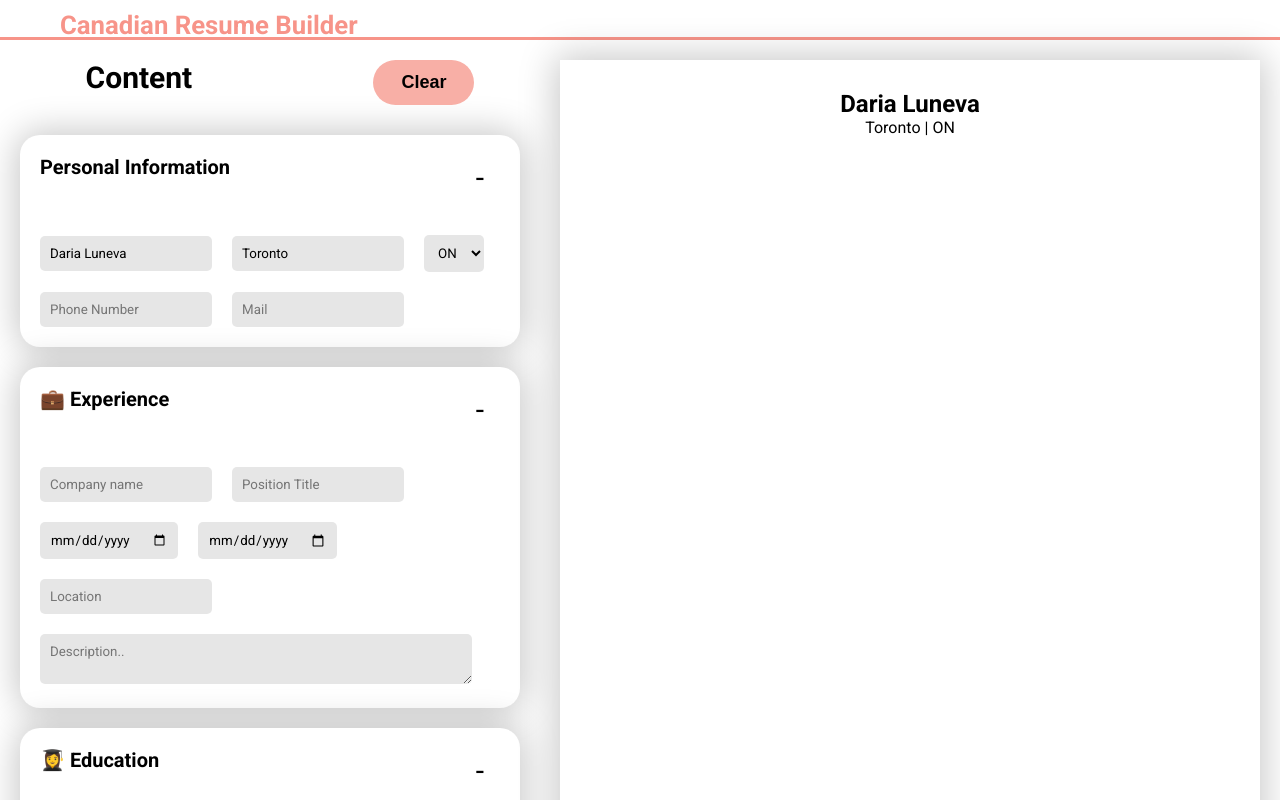
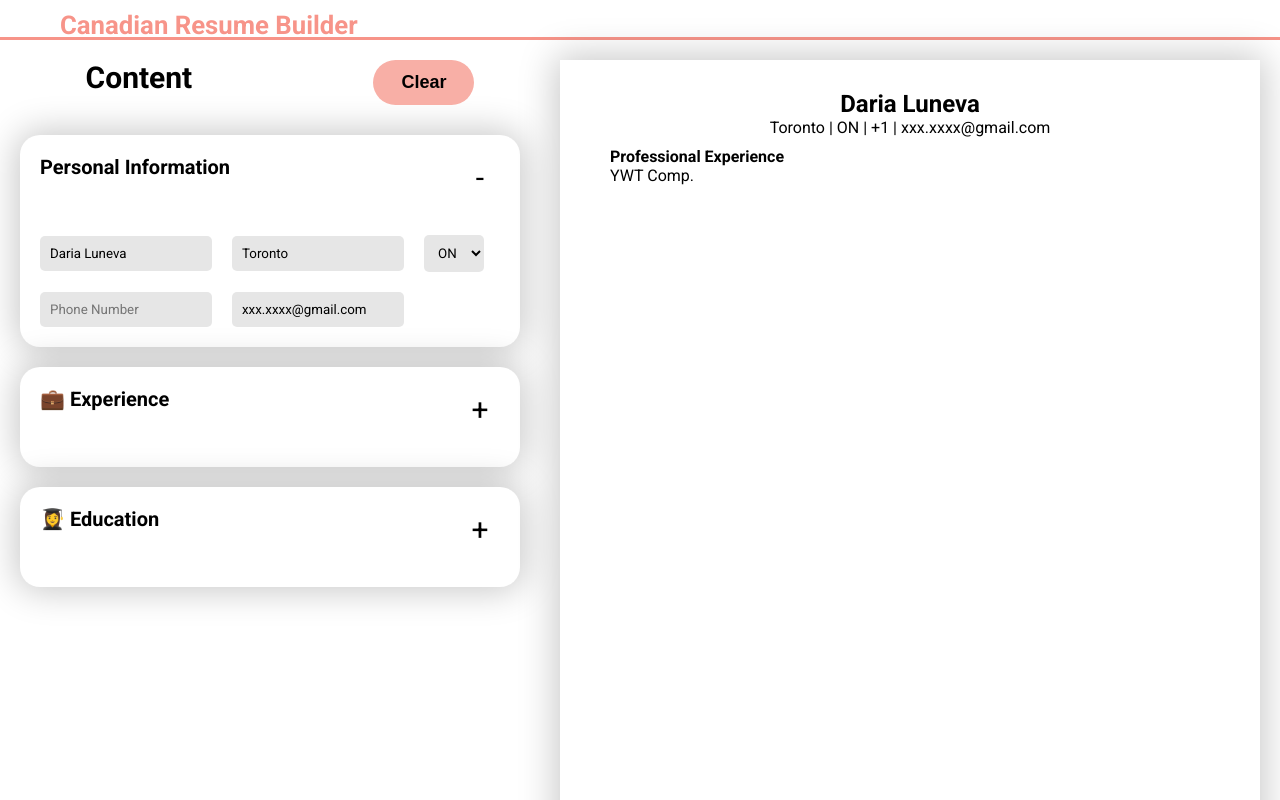
Before and after one commit to LunevaDariaa/canadian_cv_app, a React (Vite) app in the folder my-first-react-app/: page / in a window 1280 px wide. Shown: the top 800 px of the page. Built offline with nearby package versions, Linux system fonts and the light colour scheme.

Commit message:
Started to create structure of resume and adding controllers

```diff
--- a/my-first-react-app/src/App.jsx
+++ b/my-first-react-app/src/App.jsx
@@ -24,18 +24,36 @@ export default function App() {
   const [fullName, setFullName] = useState("Daria Luneva");
   const [city, setCity] = useState("Toronto");
   const [province, setProvince] = useState("ON");
+  const [phoneNum, setPhoneNum] = useState("+1");
+  const [mail, setMail] = useState("xxx.xxxx@gmail.com");
+  const [companyName, setCompanyName] = useState("YWT Comp.");
 
   return (
     <div className="app">
       <FormSidebar
+        // main info
         fullName={fullName}
         onSetFullName={setFullName}
         city={city}
         onSetCity={setCity}
         province={province}
         onSetProvince={setProvince}
+        phoneNum={phoneNum}
+        onSetPhoneNum={setPhoneNum}
+        mail={mail}
+        onSetMail={setMail}
+        // experience
+        companyName={companyName}
+        onSetCompanyName={setCompanyName}
       />
-      <Resume fullName={fullName} city={city} province={province} />
+      <Resume
+        fullName={fullName}
+        city={city}
+        province={province}
+        phoneNum={phoneNum}
+        mail={mail}
+        companyName={companyName}
+      />
     </div>
   );
 }
@@ -56,6 +74,12 @@ function FormSidebar({
   onSetCity,
   province,
   onSetProvince,
+  phoneNum,
+  onSetPhoneNum,
+  mail,
+  onSetMail,
+  companyName,
+  onSetCompanyName,
 }) {
   return (
     <div className="form-sidebar">
@@ -67,21 +91,30 @@ function FormSidebar({
         onSetCity={onSetCity}
         province={province}
         onSetProvince={onSetProvince}
+        phoneNum={phoneNum}
+        onSetPhoneNum={onSetPhoneNum}
+        mail={mail}
+        onSetMail={onSetMail}
       />
-      <Experience />
+      <Experience
+        companyName={companyName}
+        onSetCompanyName={onSetCompanyName}
+      />
       <Education />
     </div>
   );
 }
 
-function Resume({ fullName, city, province }) {
+function Resume({ fullName, city, province, phoneNum, mail, companyName }) {
   return (
     <div className="resume">
       <div className="personal-info-display">
         <h2>{fullName}</h2>
-        <p>
-          {city} | {province}
-        </p>
+        <p>{`${city}   |   ${province}   |   ${phoneNum}   |   ${mail}`}</p>
+      </div>
+      <div className="experience">
+        <h4>Professional Experience</h4>
+        <div className="experience-heading">{companyName}</div>
       </div>
     </div>
   );
@@ -94,13 +127,16 @@ function PersonalInfo({
   onSetCity,
   province,
   onSetProvince,
+  phoneNum,
+  onSetPhoneNum,
+  mail,
+  onSetMail,
 }) {
   const [isModuleOpened, setIsModuleOpened] = useState(true);
 
   function handleOpenModule() {
     setIsModuleOpened((open) => !open);
   }
-  console.log(fullName);
   return (
     <div className="module">
       <div className="module-info">
@@ -133,20 +169,33 @@ function PersonalInfo({
               <option>{prov}</option>
             ))}
           </select>
-          <input type="number" placeholder="Phone Number" required />
-          <input type="mail" placeholder="Mail" required />
+          <input
+            type="number"
+            placeholder="Phone Number"
+            required
+            value={phoneNum}
+            onChange={(e) => onSetPhoneNum(e.target.value)}
+          />
+          <input
+            type="mail"
+            placeholder="Mail"
+            required
+            value={mail}
+            onChange={(e) => onSetMail(e.target.value)}
+          />
         </form>
       )}
     </div>
   );
 }
 
-function Experience() {
-  const [isModuleOpened, setIsModuleOpened] = useState(true);
-
+function Experience({ companyName, onSetCompanyName }) {
+  const [isModuleOpened, setIsModuleOpened] = useState(false);
+  const [project, setProject] = useState(null);
   function handleOpenModule() {
     setIsModuleOpened((open) => !open);
   }
+
   return (
     <div className="module">
       <div className="module-info">
@@ -155,9 +204,16 @@ function Experience() {
           {!isModuleOpened ? "+" : "-"}
         </button>
       </div>
+
       {isModuleOpened && (
         <form>
-          <input type="text" placeholder="Company name" required />
+          <input
+            type="text"
+            value={companyName}
+            placeholder="Company name"
+            required
+            onChange={onSetCompanyName}
+          />
           <input type="text" placeholder="Position Title" required />
           <input type="date" placeholder="Start Date" required />
           <input type="date" placeholder="End Date" />
@@ -174,7 +230,7 @@ function Experience() {
 }
 
 function Education() {
-  const [isModuleOpened, setIsModuleOpened] = useState(true);
+  const [isModuleOpened, setIsModuleOpened] = useState(false);
 
   function handleOpenModule() {
     setIsModuleOpened((open) => !open);
--- a/my-first-react-app/src/index.css
+++ b/my-first-react-app/src/index.css
@@ -167,3 +167,7 @@ header {
   text-align: center;
   margin-top: 30px;
 }
+
+.experience {
+  margin: 10px 50px;
+}
```
